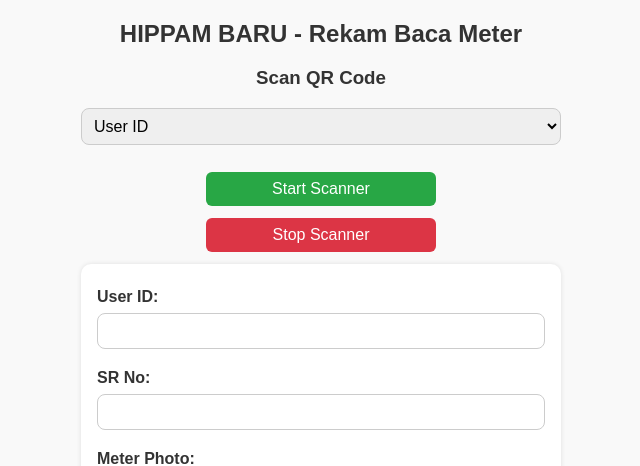
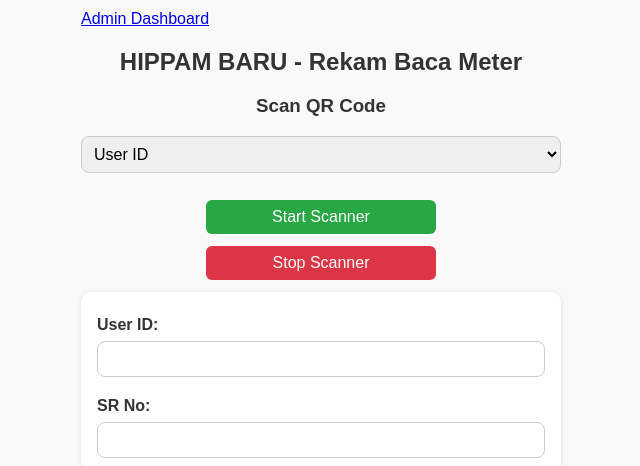
Before and after one commit to bonzoholda/cdws_meter_app, a FastAPI app: page / in a window 1280 px wide. Shown: the top 466 px of the page, without its empty margins (319-959 px from the left). Run offline with FastAPI, Linux system fonts and the light colour scheme; the visitor is signed in with stand-in values (Sample User, id 1); parts of the project's set-up code (start-up, migrations or seed data) failed here and were passed over; some libraries are stand-ins or nearby versions.

Commit message:
Update index.html

```diff
--- a/app/templates/index.html
+++ b/app/templates/index.html
@@ -90,6 +90,8 @@
   </style>
 </head>
 <body>
+  <a href="/admin">Admin Dashboard</a>
+
   <h2>HIPPAM BARU - Rekam Baca Meter</h2>
 
   <div>
```
